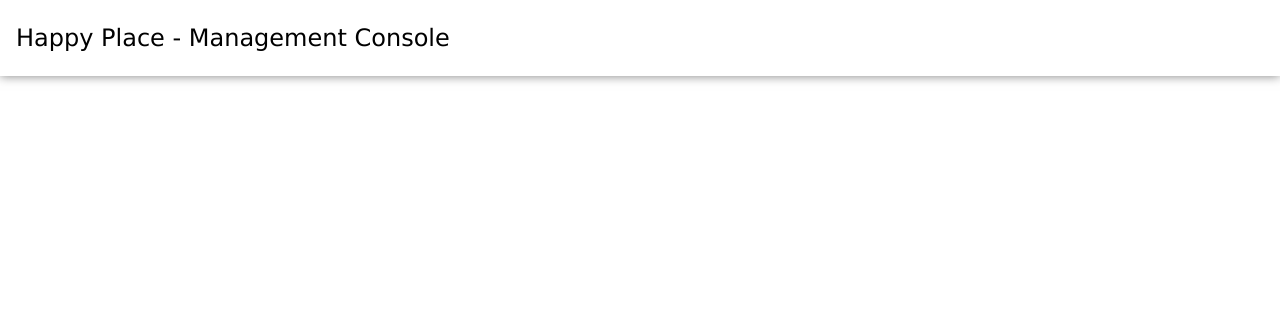
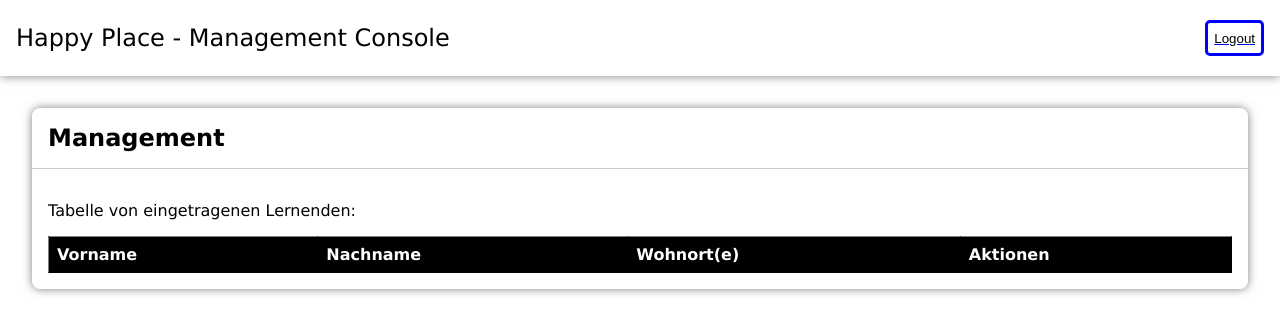
Before and after one commit to Lezurex/Happy-Place, a PHP site: page /admin/dashboard/index.php in a window 1280 px wide. Shown: the top 334 px of the page. Run offline with PHP 8.4, Linux system fonts and the light colour scheme; the visitor is signed in with stand-in values (Sample User, id 1); data that the repository does not hold is empty.

Commit message:
Add table loader Begin dashboard

```diff
--- a/src/admin/dashboard/index.php
+++ b/src/admin/dashboard/index.php
@@ -21,16 +21,37 @@ if (!isset($_SESSION['username'])) {
     <link rel="stylesheet" href="/css/dashboard.css">
 
 </head>
-<body>
+<body onload="onLoad();">
 
 <header>
     <div>
         <p>Happy Place - Management Console</p>
     </div>
+    <a href="/php/login/logout.php"><button>Logout</button></a>
 </header>
 
 <main>
+    <div class="card">
+        <h2 class="card-heading">
+            Management
+        </h2>
+        <div class="card-body">
+            <p>Tabelle von eingetragenen Lernenden:</p>
+            <table id="table">
+                <thead>
+                    <tr>
+                        <th>Vorname</th>
+                        <th>Nachname</th>
+                        <th>Wohnort(e)</th>
+                        <th>Aktionen</th>
+                    </tr>
+                </thead>
+                <tbody>
 
+                </tbody>
+            </table>
+        </div>
+    </div>
 </main>
 <script src="/js/dashboard.js"></script>
 </body>
--- a/src/css/dashboard.css
+++ b/src/css/dashboard.css
@@ -21,3 +21,74 @@ header div p {
     font-size: 1.5rem;
     margin: .5rem 0;
 }
+
+header a {
+    display: flex;
+    align-items: center;
+}
+
+header button {
+    background-color: white;
+    outline: 0;
+    border: .2rem solid blue;
+    transition: .5s;
+    border-radius: 5px;
+    height: 80%;
+}
+
+header button:hover, header button:focus {
+    border: .2rem solid red;
+    transition: .5s;
+    border-radius: 10px;
+}
+
+main {
+    padding: 2rem;
+}
+
+.card {
+    box-shadow: 0 0 10px rgba(0,0,0,0.5);
+    border-radius: .5em;
+}
+
+.card .card-heading {
+    padding: 1rem;
+    font-size: 1.5rem;
+    margin: 0;
+    border-bottom: .1rem solid rgba(0,0,0,0.2);
+}
+
+.card .card-body {
+    padding: 1rem;
+}
+
+table {
+    border-collapse: collapse;
+    min-width: 100%;
+}
+
+th, td {
+    border: .1rem solid rgba(0,0,0,0.2);
+    padding: .5rem;
+    text-align: left;
+}
+
+tr:nth-child(even) {
+    background: lightgray;
+}
+
+tr:nth-child(odd) {
+    background: #ececec;
+}
+
+th {
+    border: .1rem solid rgba(0,0,0,0.5);
+    background-color: black;
+    color: white;
+}
+
+.edit, .delete {
+    font-size: 2rem;
+    cursor: pointer;
+    margin-right: 2rem;
+}
--- a/src/js/dashboard.js
+++ b/src/js/dashboard.js
@@ -0,0 +1,14 @@
+let tablebody = document.querySelector("#table tbody");
+
+function onLoad() {
+    loadTable();
+}
+
+function loadTable() {
+    let request = new XMLHttpRequest();
+    request.open("get", document.location.protocol + "//" + document.location.hostname + ":" + document.location.port +  "/php/dashboard/loadTable.php");
+    request.addEventListener("load", function (event) {
+        tablebody.innerHTML = request.responseText;
+    })
+    request.send();
+}
--- a/src/js/login.js
+++ b/src/js/login.js
@@ -34,3 +34,7 @@ function doRequest() {
         request.send(formData);
     }
 }
+
+setTimeout(function () {
+    document.getElementById("logout-notice").style.opacity = "0";
+}, 5000);
--- a/src/php/database/DatabaseAdapter.php
+++ b/src/php/database/DatabaseAdapter.php
@@ -356,4 +356,32 @@ class DatabaseAdapter {
         return $this->executeCommand($stringBuilder);
     }
 
+    /**
+     * @param $tablename
+     * @param Key ...$keys
+     */
+    public function getContainingRows($tablename, ...$keys) {
+        $stringBuilder = "";
+        $stringBuilder .= "SELECT * FROM {$tablename} WHERE";
+
+        $length = sizeof($keys);
+        if ($length != 0) {
+            foreach ($keys as $key) {
+                if ($length == 1) {
+                    $stringBuilder .= " " . $key->getColumn() . " LIKE '%" . $key->getKeyWord() . "%'";
+                } else {
+                    $stringBuilder .= " " . $key->getColumn() . " LIKE '%" . $key->getKeyWord() . "%' OR";
+                    $length--;
+                }
+            }
+        }
+
+        $result = $this->executeCommand($stringBuilder);
+        $returnArray = array();
+        while ($row = mysqli_fetch_assoc($result)) {
+            array_push($returnArray, $row);
+        }
+        return $returnArray;
+    }
+
 }
```
Also changed, not shown: src/admin/index.php (+9 -0 lines), src/css/admin.css (+10 -0 lines), src/php/dashboard/loadTable.php (added, +36 -0 lines), src/php/login/logout.php (added, +7 -0 lines).
